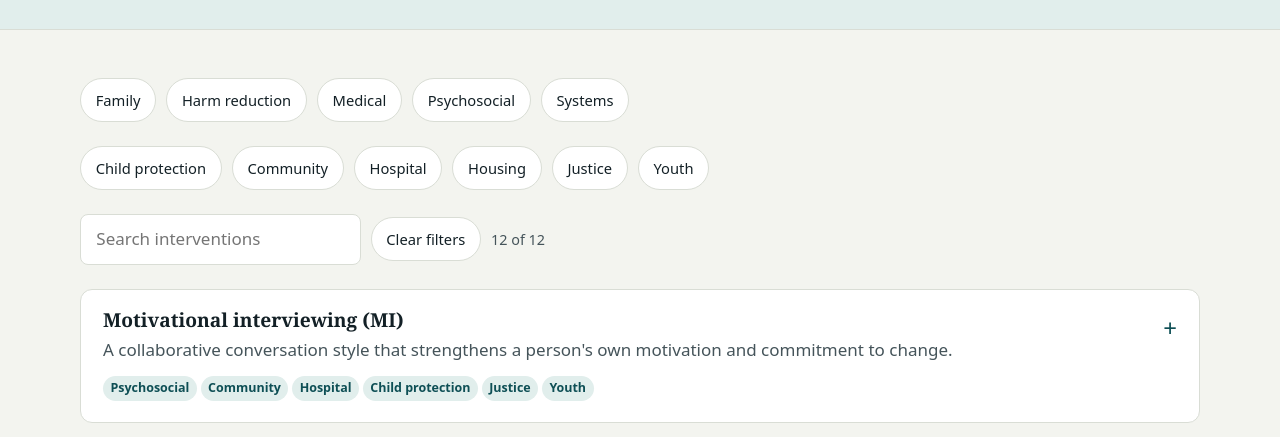
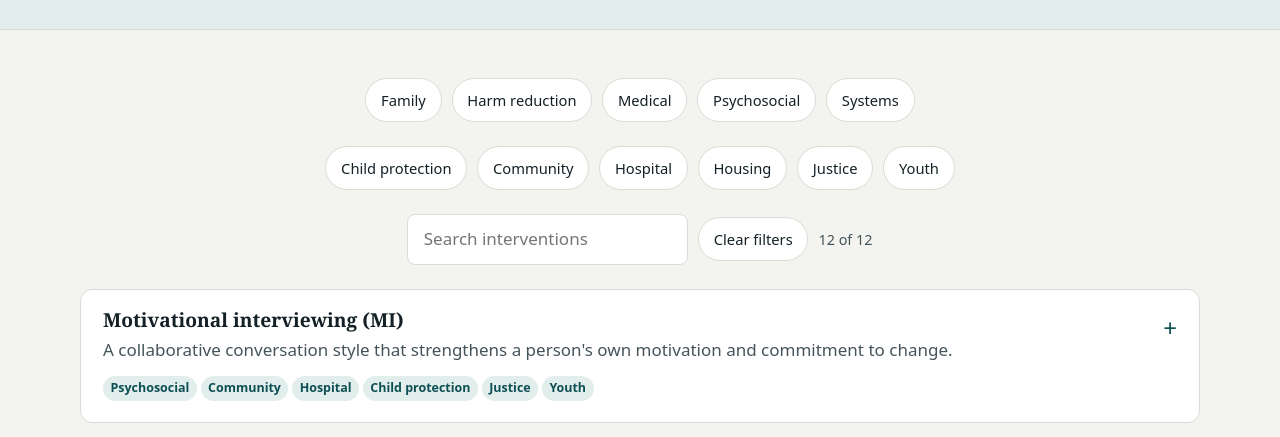
Before and after one commit to doctorniz/bridgework, a plain HTML site: page interventions/index.html in a window 1280 px wide. Shown: the part 308-745 px from the top of the page. Drawn offline with Linux system fonts and the light colour scheme.

Commit message:
Centre library filters

```diff
--- a/assets/style.css
+++ b/assets/style.css
@@ -66,7 +66,7 @@ a.card h3{color:var(--teal)}
 .stage b{display:block;font-family:var(--serif);font-size:1.1rem}
 .stage-out{margin-top:20px}
 /* filters */
-.filters{display:flex;gap:10px;flex-wrap:wrap;align-items:center;margin-bottom:24px}
+.filters{display:flex;gap:10px;flex-wrap:wrap;align-items:center;justify-content:center;margin-bottom:24px}
 .chip{border:1px solid var(--line);background:var(--card);color:var(--ink);padding:.45em 1em;border-radius:99px;cursor:pointer;font:inherit;font-size:.92rem;min-height:44px}
 .chip[aria-pressed="true"]{background:var(--teal);border-color:var(--teal);color:#fff}
 input[type=search],select{font:inherit;padding:.6em .9em;border:1px solid var(--line);border-radius:8px;background:var(--card);color:var(--ink);min-height:44px}
```
